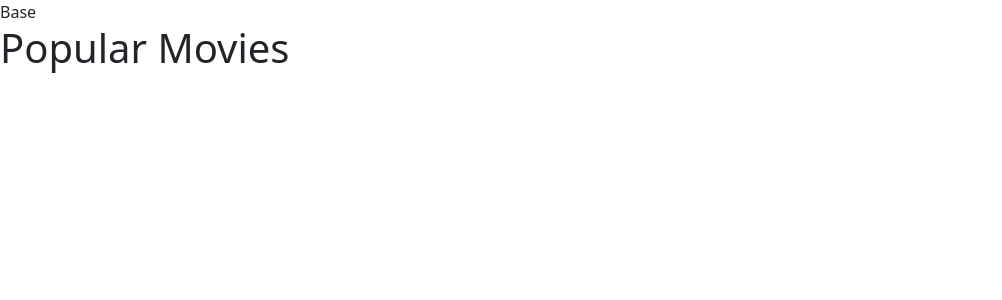
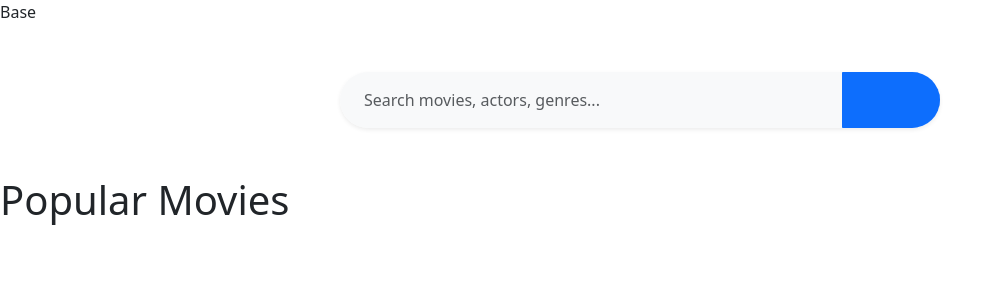
Before and after one commit to Elite81/cinemate, a Django app: page / in a window 1280 px wide. Shown: the top 300 px of the page, without its empty margins (0-1002 px from the left). Run offline with Django 5.2, Linux system fonts and the light colour scheme; data that the repository does not hold is empty.

Commit message:
Add search bar to homepage and tools for ERD diagrams

```diff
--- a/cinemate/settings.py
+++ b/cinemate/settings.py
@@ -46,6 +46,7 @@ INSTALLED_APPS = [
     'movies',
     'allauth',
     'allauth.account',
+    'django_extensions'
 
 ]
 
@@ -141,3 +142,4 @@ USE_TZ = True
 # https://docs.djangoproject.com/en/6.0/howto/static-files/
 
 STATIC_URL = "static/"
+LOGIN_REDIRECT_URL = '/'
--- a/movies/models.py
+++ b/movies/models.py
@@ -13,7 +13,7 @@ class Profile(models.Model):
 
 
 class Movie(models.Model):
-    tmdb_id = models.IntegerField(unique=True)
+    tmdb_id = models.IntegerField(unique=True, primary_key=True)
     title = models.CharField(max_length=255)
     original_title = models.CharField(max_length=255, blank=True, null=True)
     overview = models.TextField(blank=True, null=True)
@@ -33,8 +33,6 @@ class Movie(models.Model):
 
     def __str__(self):
         return f'{self.movie.title}'
-
-
 
 
 class FavoriteMovie(models.Model):
--- a/movies/templates/movies/home.html
+++ b/movies/templates/movies/home.html
@@ -2,10 +2,29 @@
 
 {% block content %}
 
+
+<form action="{% url 'search' %}" method="get" class="my-5">
+  <div class="input-group shadow-sm rounded-pill overflow-hidden mx-auto" style="max-width: 600px;">
+    <input
+      type="search"
+      name="q"
+      class="form-control border-0 ps-4 py-3 bg-light"
+      placeholder="Search movies, actors, genres..."
+      value="{{ request.GET.q|default:'' }}"
+      aria-label="Search movies"
+      required
+      autocomplete="off"
+    />
+    <button class="btn btn-primary px-5" type="submit" aria-label="Search">
+      <i class="bi bi-search fs-5"></i>
+    </button>
+  </div>
+</form>
+
 <h1>Popular Movies</h1>
-<div class="row">
+<div class="row p">
 {% for movie in movies %}
-<div class="col-md-3">
+<div class="col-md-2">
     <img src="https://image.tmdb.org/t/p/w500{{movie.poster_path}}" class="card-img-top" alt="{{movie.title}}">
     <div class="card-body">
         <h5>{{ movie.title}}</h5>
--- a/movies/views.py
+++ b/movies/views.py
@@ -11,4 +11,5 @@ def index(request):
 def search(request):
     query = request.GET.get('q', '')
     results = search_movies(query) if query else []
+    print(results)
     return render(request, 'movies/search_movies.html', {'movies':results, 'query':query})
--- a/requirements.txt
+++ b/requirements.txt
@@ -3,3 +3,5 @@ requests
 python-dotenv
 django-allauth
 Pillow
+django-extensions
+graphviz
```
Also changed, not shown: movies/templates/movies/search_movies.html (+14 -1 lines), cinemate_movie.svg (added), db.sqlite3, 1 other file.
